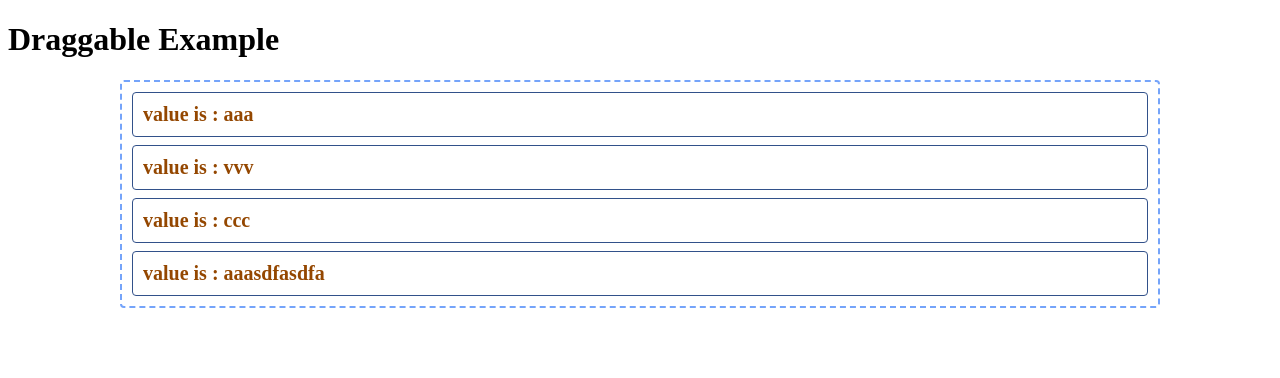
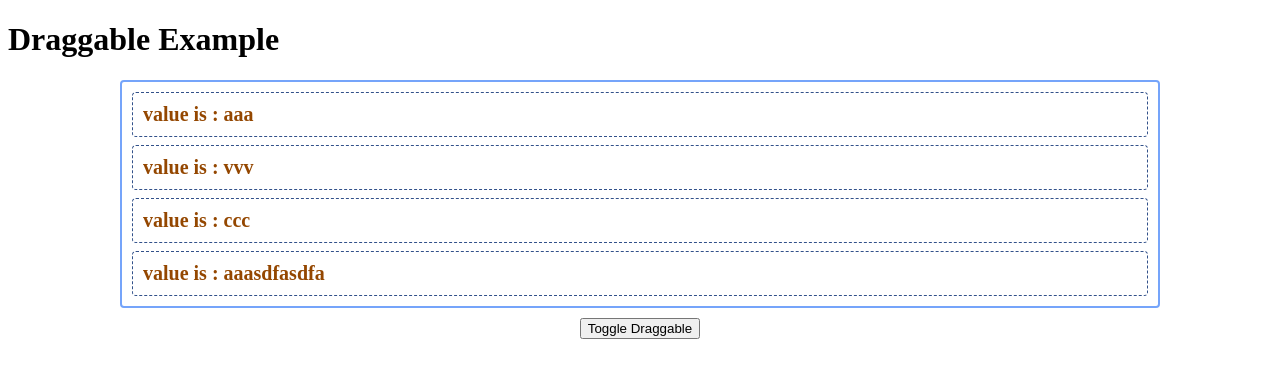
Before and after one commit to taaaka/vue-dnd-dashboard-example, a Vue app: page / in a window 1280 px wide. Shown: the top 378 px of the page. Built offline with nearby package versions, Linux system fonts and the light colour scheme.

Commit message:
toggle draggble

```diff
--- a/src/App.vue
+++ b/src/App.vue
@@ -7,7 +7,9 @@
     v-model="draggableItems"
     item-key="id"
     @end="handleDragEnd"
+    :disabled="disableDraggable"
     class="draggable-area"
+    :class="{enable: !disableDraggable}"
   >
     <template #item="{element}">
       <div class="draggable-item" :class=[element.type] @click="handleItemClick(element)">
@@ -15,6 +17,10 @@
       </div>
     </template>
   </draggable>
+
+  <div class="button-area">
+    <button @click="handleToggleDraggable">Toggle Draggable</button>
+  </div>
 
 </template>
 
@@ -54,18 +60,29 @@ export default defineComponent({
         },
       ]);
 
+    const disableDraggable = ref(false);
+
     const handleDragEnd = () => {
       console.log(toRaw(draggableItems.value).map(v => toRaw(v)));
     };
 
     const handleItemClick = (item) => {
+      if (unref(disableDraggable)) {
+        return;
+      }
       item.type = (item.type === 'type1') ? 'type2' : 'type1'
     };
 
+    const handleToggleDraggable = () => {
+      disableDraggable.value = !unref(disableDraggable);
+    }
+
     return {
+      disableDraggable,
       draggableItems,
       handleDragEnd,
       handleItemClick,
+      handleToggleDraggable
     }
   }
 })
@@ -75,7 +92,7 @@ export default defineComponent({
 .draggable-area {
   width: 80vw;
   margin: auto;
-  border: 2px dashed rgb(117, 164, 250);
+  border: 2px solid rgb(117, 164, 250);
   border-radius: 4px;
   padding: 6px;
   display: flex;
@@ -91,6 +108,11 @@ export default defineComponent({
   font-size: 20px;
   box-sizing: border-box;
 }
+
+.draggable-area.enable > .draggable-item {
+  border-style: dashed;
+}
+
 .draggable-item.type1 {
   color: rgb(148, 71, 0);
   width: calc(100% - 8px);
@@ -99,4 +121,10 @@ export default defineComponent({
   color: rgb(52, 0, 148);
   width: calc(50% - 8px);
 }
+
+.button-area {
+  margin: 10px 0;
+  text-align: center;
+}
+
 </style>
```
